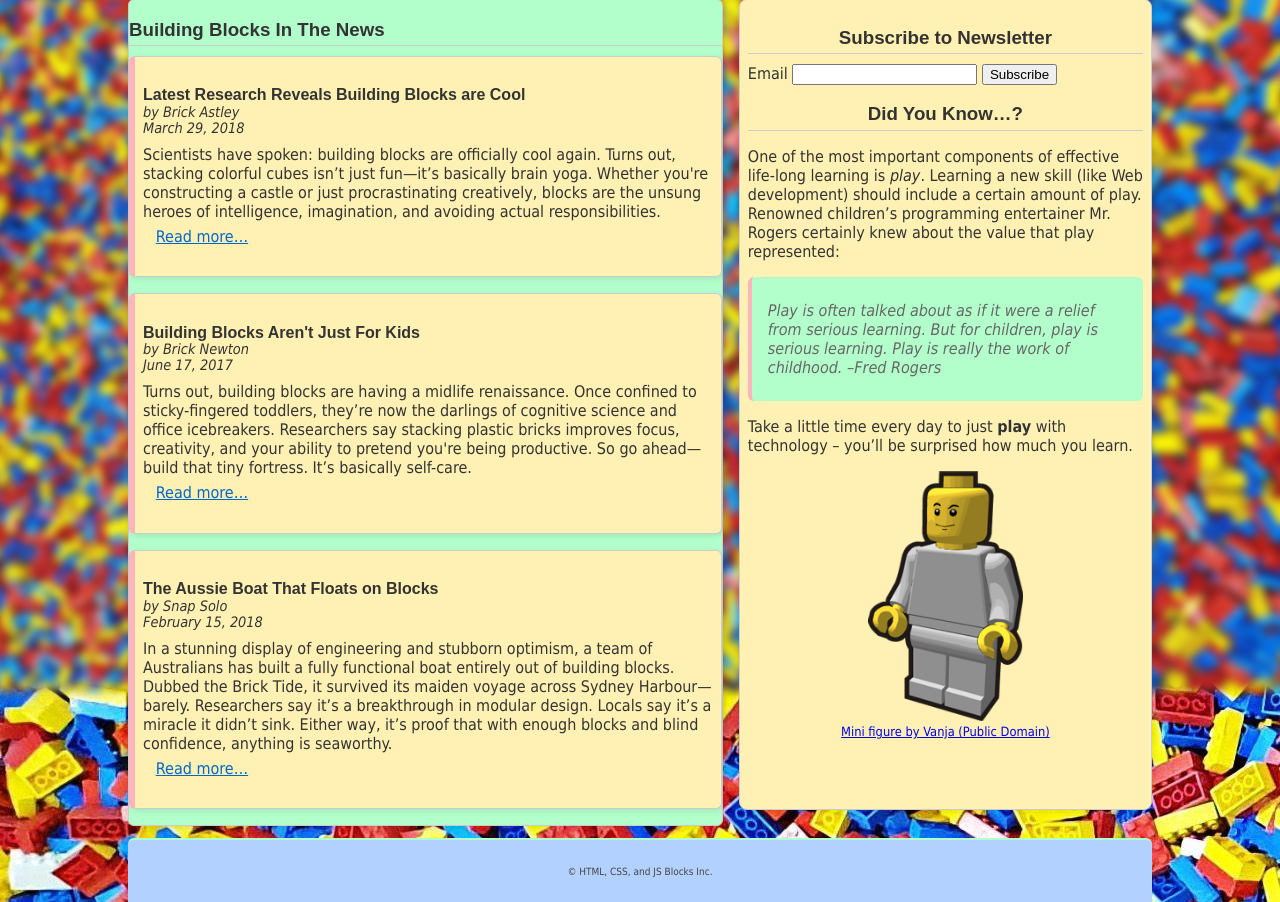
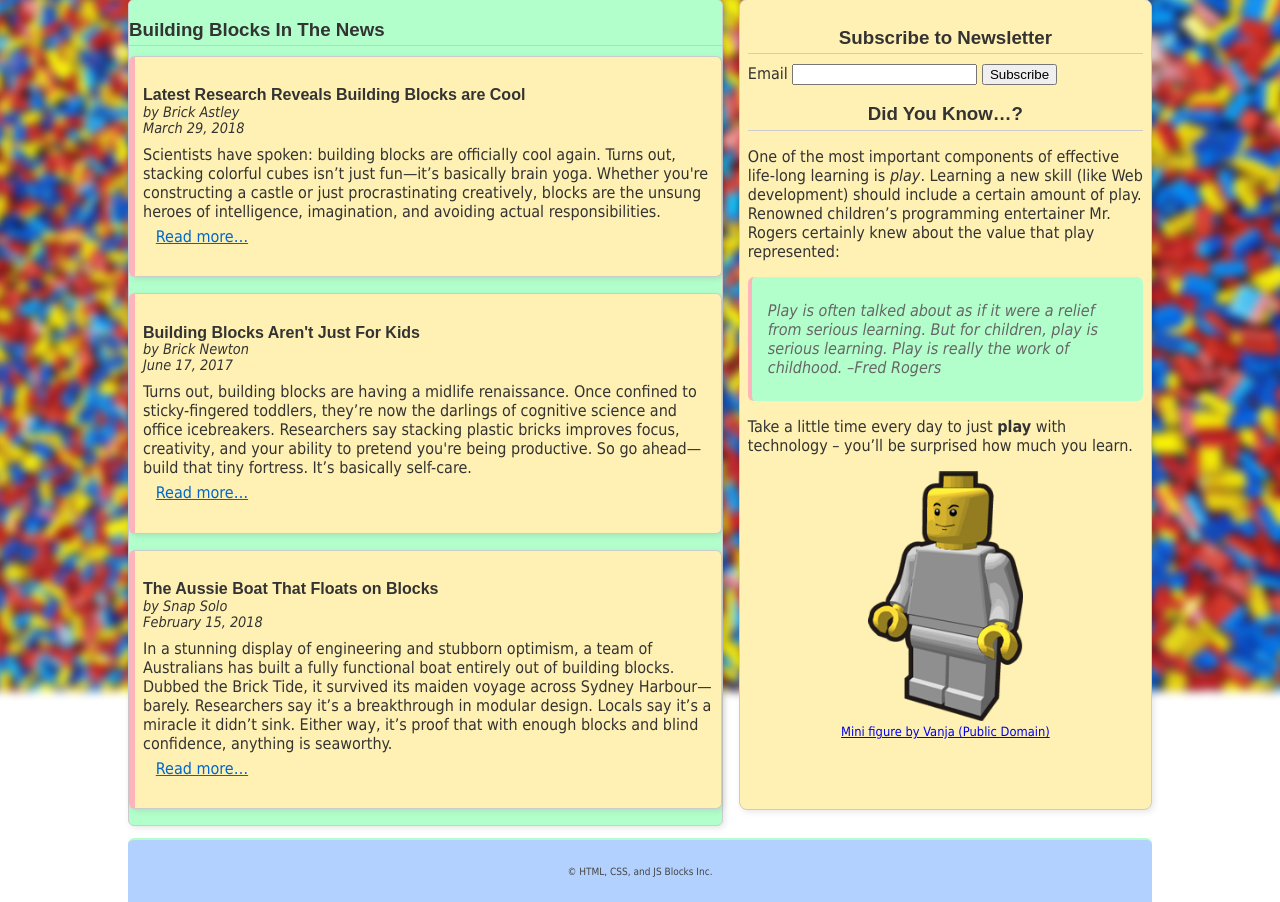
Before and after one commit to Magpie512/Comp1002, a PHP site: page / in a window 1280 px wide. Shown: the part 159-1061 px from the top of the page. Run offline with PHP 8.4, Linux system fonts and the light colour scheme.

Commit message:
Update styles.css

```diff
--- a/css/styles.css
+++ b/css/styles.css
@@ -1,5 +1,5 @@
 @charset "UTF-8";
-html::before {
+body::before {
   content: "";
   position: fixed;
   top: -50px;
@@ -16,7 +16,6 @@ html::before {
 html {
 	font-family: Tahoma, Verdana, sans-serif;
 	color: #333;
-	background-image: url('https://magpie512.github.io/Comp1002/images/LegoBackground.jpg');
 }
 
 :root {
```
